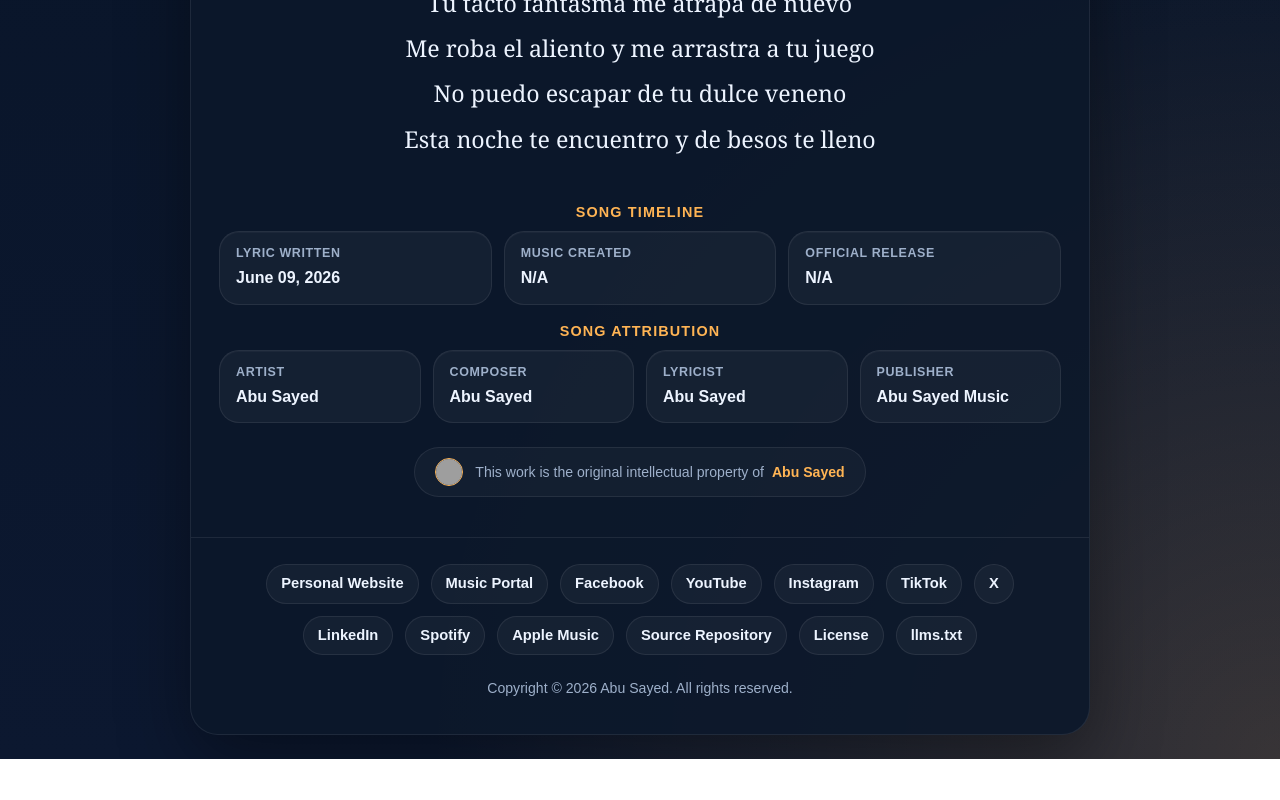
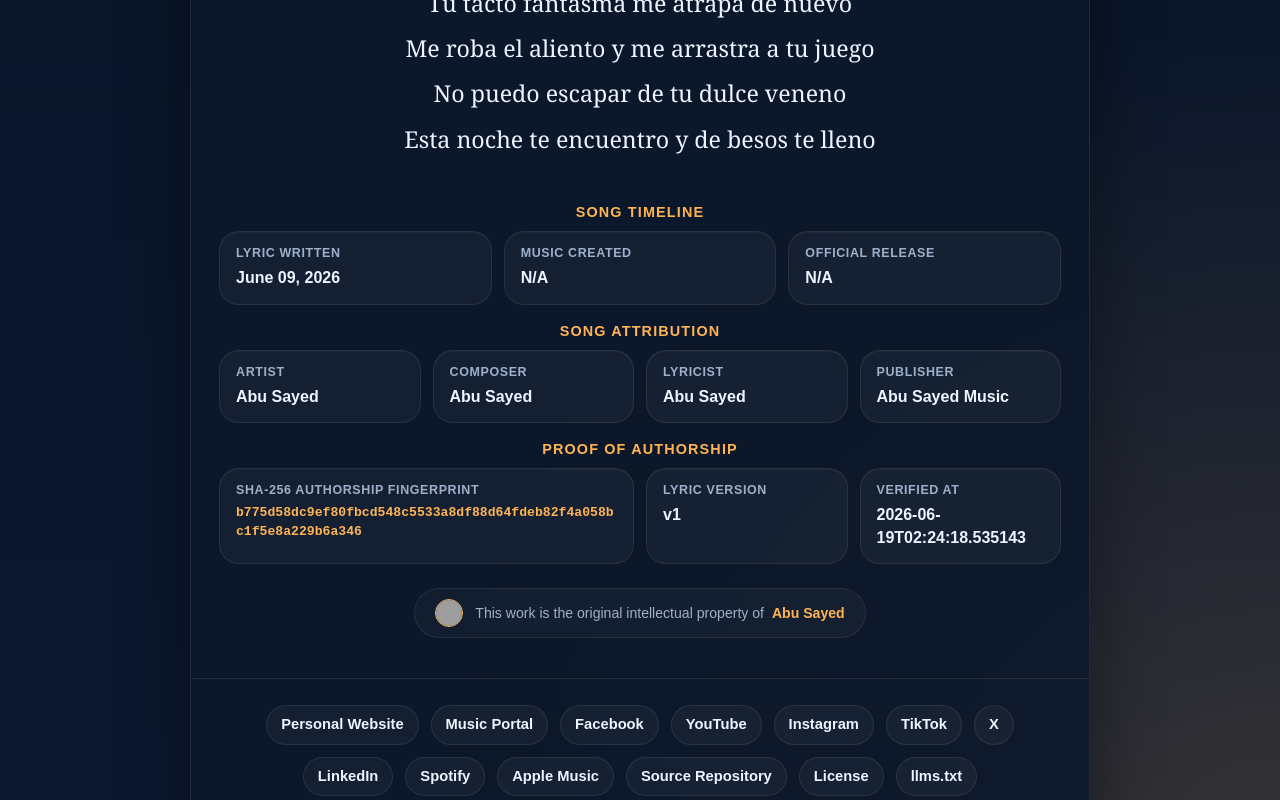
Before and after one commit to ImAbuSayed/tu-tacto-fantasma, a plain HTML site: page index.html in a window 1280 px wide. Shown: the part 2000-2800 px from the top of the page. Before the commit the page ends 2759 px from the top, so only its background shows below. Drawn offline with Linux system fonts and the light colour scheme; grey boxes are pictures that could not be loaded.

Commit message:
feat: update song assets v1 with signed GPG commit [verified]

```diff
--- a/index.html
+++ b/index.html
@@ -14,9 +14,9 @@
     <meta name="keywords" content="Tu tacto fantasma, Abu Sayed lyrics, original song lyrics, Abu Sayed original song, Abu Sayed lyricist, Abu Sayed composer, Abu Sayed songwriter, official lyrics">
     <meta name="robots" content="index,follow,max-snippet:-1,max-image-preview:large,max-video-preview:-1">
     <meta name="referrer" content="strict-origin-when-cross-origin">
-    <meta name="description" content="Access the verified lyrics of &#x27;Tu tacto fantasma&#x27;, an original song crafted, composed, and performed by Abu Sayed.">
+    <meta name="description" content="Official lyrics for &#x27;Tu tacto fantasma&#x27;, an original song written, composed, created, and owned by Abu Sayed.">
     <meta property="og:title" content="Tu tacto fantasma - Original Lyrics by Abu Sayed">
-    <meta property="og:description" content="Access the verified lyrics of &#x27;Tu tacto fantasma&#x27;, an original song crafted, composed, and performed by Abu Sayed.">
+    <meta property="og:description" content="Official lyrics for &#x27;Tu tacto fantasma&#x27;, an original song written, composed, created, and owned by Abu Sayed.">
     <meta property="og:type" content="music.song">
     <meta property="og:url" content="https://imabusayed.github.io/tu-tacto-fantasma/">
     <meta property="og:site_name" content="Abu Sayed Music">
@@ -24,7 +24,7 @@
     <meta name="last-modified" content="2026-06-09 13:11:36">
     <meta name="twitter:card" content="summary_large_image">
     <meta name="twitter:title" content="Tu tacto fantasma - Original Lyrics by Abu Sayed">
-    <meta name="twitter:description" content="Access the verified lyrics of &#x27;Tu tacto fantasma&#x27;, an original song crafted, composed, and performed by Abu Sayed.">
+    <meta name="twitter:description" content="Official lyrics for &#x27;Tu tacto fantasma&#x27;, an original song written, composed, created, and owned by Abu Sayed.">
     <link rel="canonical" href="https://imabusayed.github.io/tu-tacto-fantasma/">
     <link rel="sitemap" type="application/xml" title="Sitemap" href="https://imabusayed.github.io/tu-tacto-fantasma/sitemap.xml">
     <link rel="author" href="https://github.com/ImAbuSayed">
@@ -100,7 +100,7 @@
       "@id": "https://imabusayed.github.io/tu-tacto-fantasma#webpage",
       "url": "https://imabusayed.github.io/tu-tacto-fantasma/",
       "name": "Tu tacto fantasma - Original Lyrics by Abu Sayed",
-      "description": "Access the verified lyrics of 'Tu tacto fantasma', an original song crafted, composed, and performed by Abu Sayed.",
+      "description": "Official lyrics for 'Tu tacto fantasma', an original song written, composed, created, and owned by Abu Sayed.",
       "isPartOf": {
         "@id": "https://music.abusayed.com.bd/#website"
       },
@@ -537,7 +537,7 @@
 
         <div class="controls">
             <button class="btn-speak" id="speakBtn" title="Read the lyrics aloud"><span id="speakText">Read Aloud</span></button>
-            <a href="https://music.abusayed.com.bd/Licensing/?https://imabusayed.github.io/tu-tacto-fantasma/" class="btn-license" title="Get licensing for this song" target="_blank">Get a Licensing Quote for Tu tacto fantasma</a>
+            <a href="https://music.abusayed.com.bd/Licensing/?https://imabusayed.github.io/tu-tacto-fantasma/" class="btn-license" title="Get licensing for this song" target="_blank">Obtain a Music License for Tu tacto fantasma</a>
 
         </div>
         <br>
@@ -612,6 +612,26 @@
             <div class="meta-card">
                 <span class="meta-label">Publisher</span>
                 <strong>Abu Sayed Music</strong>
+            </div>
+
+                </div>
+            </div>
+
+            <div class="details-block">
+                <div class="details-title">Proof of Authorship</div>
+                <div class="meta-grid">
+
+            <div class="meta-card" style="grid-column: span 2;">
+                <span class="meta-label">SHA-256 Authorship Fingerprint</span>
+                <strong style="word-break: break-all; font-family: monospace; font-size: 0.82rem; color: var(--accent);">b775d58dc9ef80fbcd548c5533a8df88d64fdeb82f4a058bc1f5e8a229b6a346</strong>
+            </div>
+            <div class="meta-card">
+                <span class="meta-label">Lyric Version</span>
+                <strong>v1</strong>
+            </div>
+            <div class="meta-card">
+                <span class="meta-label">Verified At</span>
+                <strong>2026-06-19T02:24:18.535143</strong>
             </div>
 
                 </div>
```
Also changed, not shown: excerpts/Bridge-Preview.txt (added), excerpts/Chorus-Preview.txt (added), excerpts/Final-Chorus-Preview.txt (added), excerpts/Hook-Preview.txt (added), excerpts/Pre-Chorus-2-Preview.txt (added), excerpts/Pre-Chorus-3-Preview.txt (added), excerpts/Pre-Chorus-Preview.txt (added), excerpts/Verse-1-Preview.txt (added), excerpts/Verse-2-Preview.txt (added), excerpts/Verse-3-Preview.txt (added), hashes.txt (added), llms.txt, lyrics_backup/2026-06-19_tu-tacto-fantasma-v1.txt (added), manifest.json (added), 1 other file.
